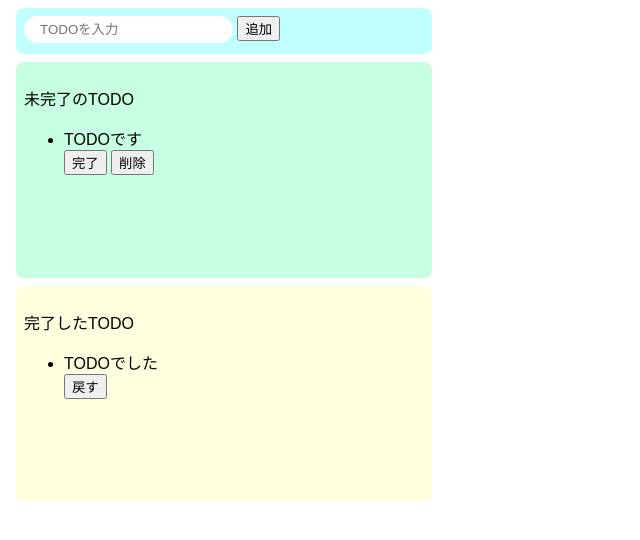
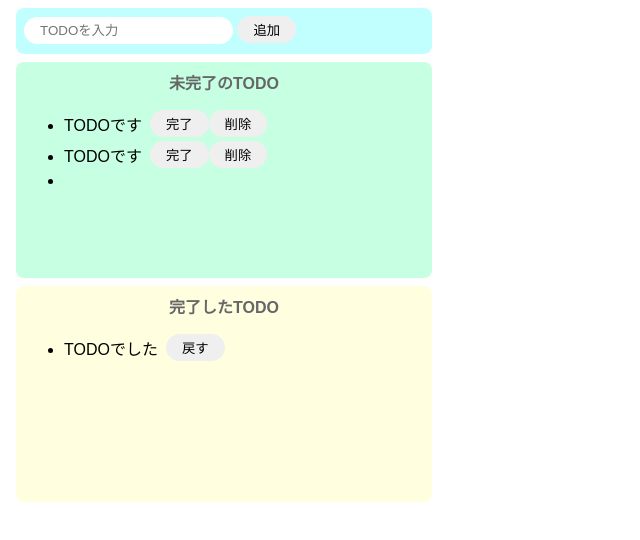
Before and after one commit to monolith0220/codesandbox-test, a website built with Parcel: page index.html in a window 1280 px wide. Both pictures are taken after a click on the button "追加". Shown: the whole page, without its empty margins (0-640 px from the left). Built offline with nearby package versions, Linux system fonts and the light colour scheme.

Commit message:
index.js追記

```diff
--- a/index.html
+++ b/index.html
@@ -8,13 +8,18 @@
 
   <body>
     <div class="input-area">
-      <input type="text" placeholder="TODOを入力" />
-      <button type="submit">追加</button>
+      <input id="add-text" type="text" placeholder="TODOを入力" />
+      <button id="add-button" type="submit">追加</button>
     </div>
     <div class="incomplete-area">
-      <p>未完了のTODO</p>
-      <ul>
-        <div>
+      <p class="title">未完了のTODO</p>
+      <ul id="incomplete-list">
+        <div class="list-row">
+          <li>TODOです</li>
+          <button>完了</button>
+          <button>削除</button>
+        </div>
+        <div class="list-row">
           <li>TODOです</li>
           <button>完了</button>
           <button>削除</button>
@@ -22,9 +27,9 @@
       </ul>
     </div>
     <div class="complete-area">
-      <p>完了したTODO</p>
+      <p class="title">完了したTODO</p>
       <ul>
-        <div>
+        <div class="list-row">
           <li>TODOでした</li>
           <button>戻す</button>
         </div>
--- /dev/null
+++ b/src/index.js
@@ -0,0 +1,23 @@
+const onClickAdd = () => {
+  // テキストボックスの値を取得し、初期化する
+  const inputText = document.getElementById("add-text").value;
+  document.getElementById("add-text").value = "";
+
+  // div生成
+  const div = document.createElement("div");
+  div.className = "list-row";
+
+  // liタグ生成
+  const li = document.createElement("li");
+  li.innerText = inputText;
+
+  // divタグの子要素に各要素を設定
+  div.appendChild(li);
+
+  // 未完了リストに追加
+  document.getElementById("incomplete-list").appendChild(div);
+};
+
+document
+  .getElementById("add-button")
+  .addEventListener("click", () => onClickAdd());
--- a/src/styles.css
+++ b/src/styles.css
@@ -7,6 +7,24 @@ input {
   border: none;
   padding: 6px 16px;
   outline: none;
+}
+
+button {
+  border-radius: 16px;
+  border: none;
+  padding: 4px 16px;
+  transition: background 0.2s, color 0.2s;
+}
+
+button:hover {
+  background: #ff7fff;
+  color: #fff;
+  cursor: pointer;
+  transition: background 0.2s, color 0.2s;
+}
+
+li {
+  margin-right: 8px;
 }
 
 .input-area {
@@ -35,3 +53,16 @@ input {
   margin: 8px;
   border-radius: 8px;
 }
+
+.title {
+  text-align: center;
+  margin-top: 0;
+  font-weight: bold;
+  color: #666;
+}
+
+.list-row {
+  display: flex;
+  align-items: center;
+  padding-bottom: 4px;
+}
```
